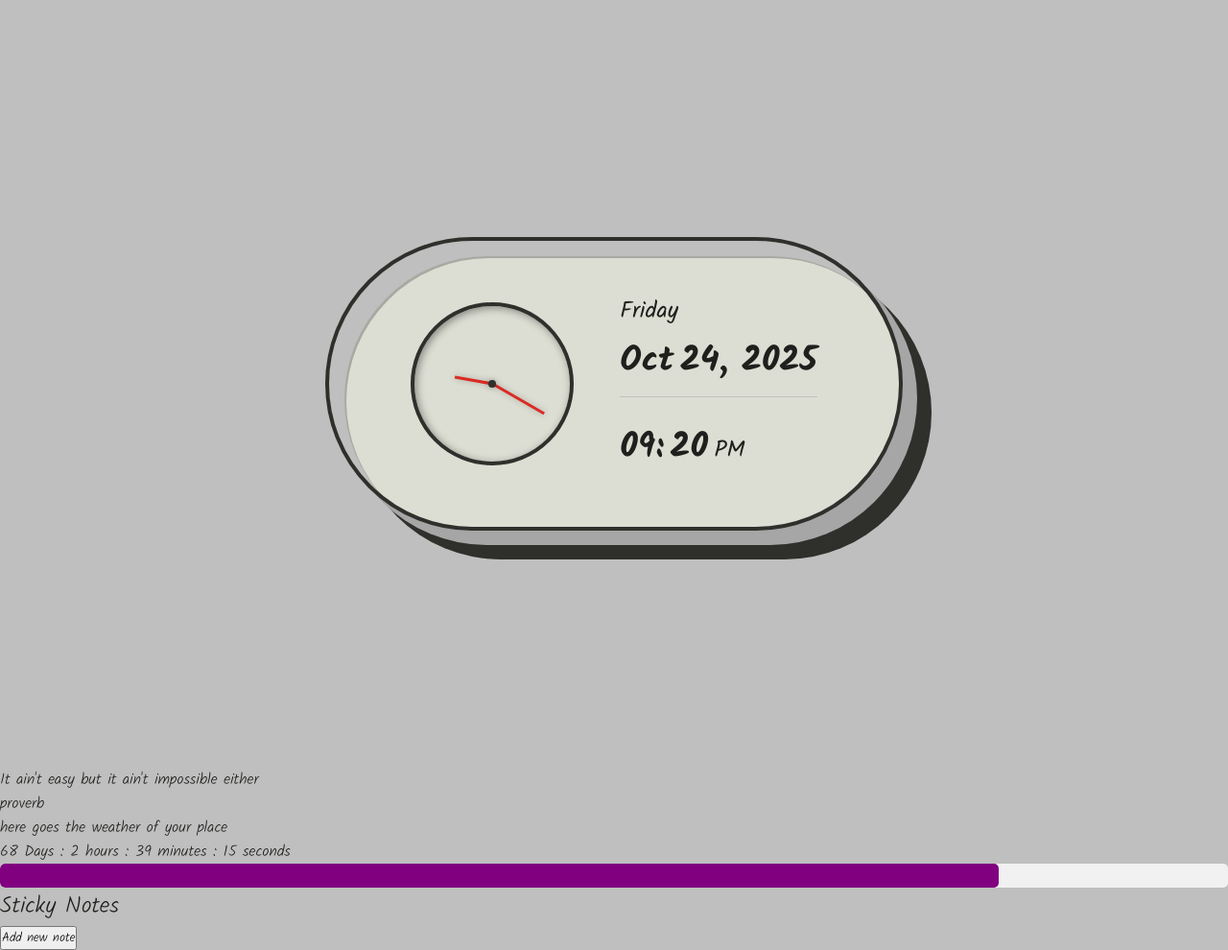
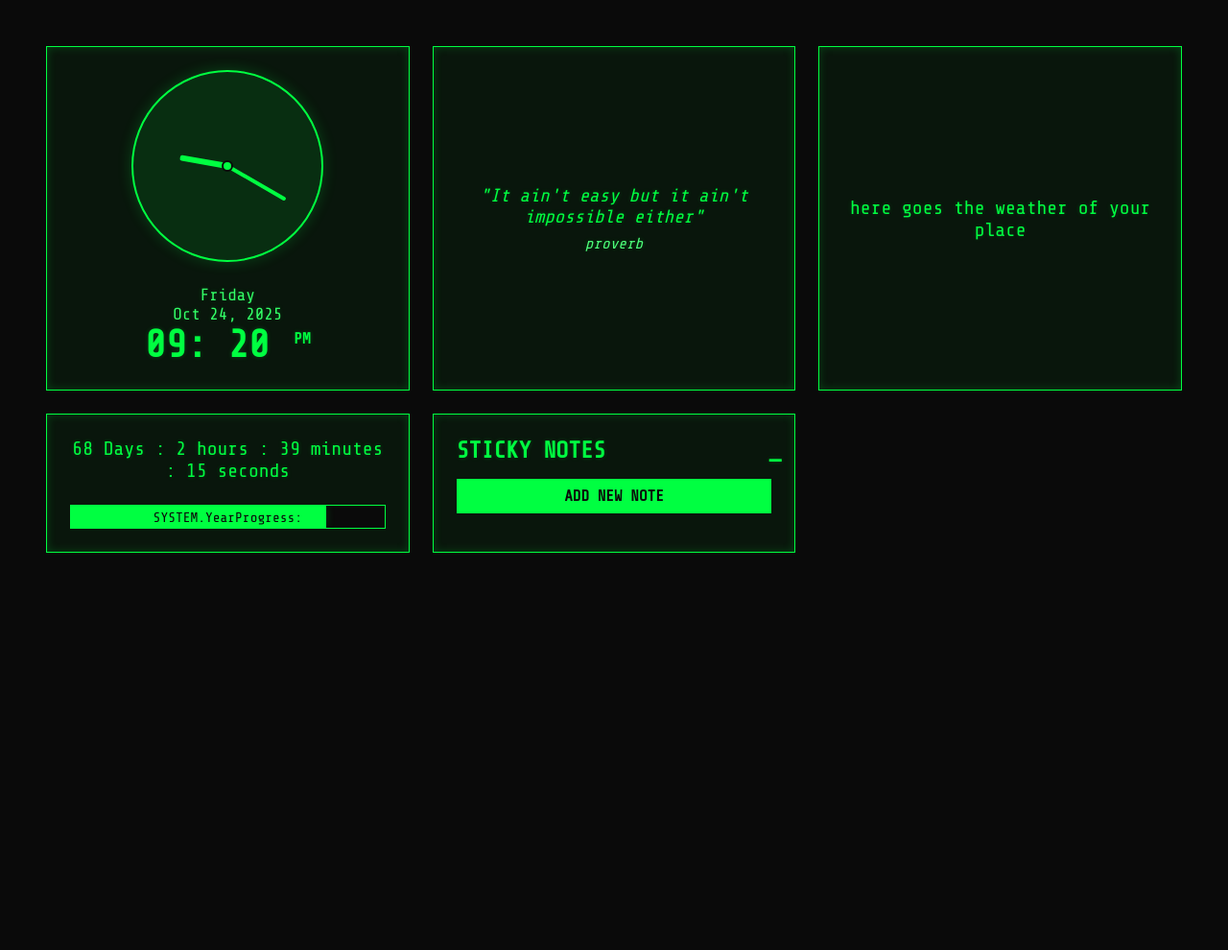
Before and after one commit to Dragonfly-30/browserHomepage, a plain HTML site: page index.html in a window 1280 px wide. Shown: the whole page at 96% size. After the commit the page ends 848 px from the top, so only its background shows below. Drawn offline with nearby package versions, Linux system fonts and the light colour scheme; some packages are replaced by stand-ins of ours; no server answers; a script that the page names is missing; a web font is replaced by a local one.

Commit message:
Add CSS and enhanced stickyNotes

```diff
--- a/css/styles.css
+++ b/css/styles.css
@@ -1,224 +1,362 @@
+/*
+ * =========================================
+ * HACKER TERMINAL DASHBOARD STYLES
+ * =========================================
+ */
 
-*{
-  font-family: "Kalam", cursive;
-  font-weight: 300;
-  font-style: normal;
+/* 1. FONT IMPORT & GLOBAL VARS
+ * ----------------------------------------- */
+@import url('https://fonts.googleapis.com/css2?family=Share+Tech+Mono&display=swap');
+
+:root {
+  --terminal-green: #00ff41;
+  --terminal-dark: #0a0a0a;
+  --terminal-glow: rgba(0, 255, 65, 0.2);
+  --terminal-red: #ff0041;
 }
 
-/* clock CSS */
-
-/*=============== GOOGLE FONTS ===============*/
-@import url("https://fonts.googleapis.com/css2?family=Montserrat:wght@400;500;600&display=swap");
-
-/*=============== VARIABLES CSS ===============*/
-:root {
-  /*========== Colors ==========*/
-  /*Color mode HSL(hue, saturation, lightness)*/
-  --red-color: hsl(2, 72%, 50%);
-  --black-color: hsl(75, 4%, 18%);
-  --text-color: hsl(75, 4%, 12%);
-  --text-color-light: hsl(75, 4%, 75%);
-  --body-color: hsl(0, 0%, 75%);
-  --container-color: hsl(75, 15%, 85%);
-
-  /*========== Font and typography ==========*/
-  /*.5rem = 8px | 1rem = 16px ...*/
-  --body-font: "Montserrat", sans-serif;
-  --h2-font-size: 1.25rem;
-  --small-font-size: .813rem;
+/* 2. GLOBAL RESET & BODY STYLES
+ * ----------------------------------------- */
+* {
+  box-sizing: border-box;
+  margin: 0;
+  padding: 0;
 }
 
-/*========== Responsive typography ==========*/
-@media screen and (min-width: 1024px) {
-  :root {
-    --h1-font-size: 2.25rem;
-    --h2-font-size: 1.5rem;
-  }
+html,
+body {
+  font-family: 'Share Tech Mono', monospace;
+  background-color: var(--terminal-dark);
+  color: var(--terminal-green);
+  text-shadow: 0 0 5px var(--terminal-glow);
+  width: 100%;
+  min-height: 100vh;
+  padding: 1.5rem;
 }
 
-/*=============== BASE ===============*/
-* {
-  box-sizing: border-box;
-  padding: 0;
-  margin: 0;
+/* 3. WIDGET GRID LAYOUT
+ * This creates a responsive grid for all your "widgets"
+ * ----------------------------------------- */
+body {
+  display: grid;
+  /* Creates flexible columns that are at least 350px wide */
+  grid-template-columns: repeat(auto-fit, minmax(350px, 1fr));
+  gap: 1.5rem;
+  align-content: start; /* Aligns widgets to the top */
 }
 
-body {
-  font-family: var(--body-font);
-  background-color: var(--body-color);
-  color: var(--text-color);
+/* Generic "Widget" style */
+/* This rule is now correctly closed */
+.container,
+#quotes,
+#weatherInfo,
+#yearendTimer,
+#sticky-notes {
+  border: 1px solid var(--terminal-green);
+  background-color: rgba(0, 255, 65, 0.05);
+  padding: 1.5rem;
+  box-shadow: 0 0 10px var(--terminal-glow) inset;
+  min-width: 0;
 }
 
-/*=============== CLOCK ===============*/
+/* 4. CLOCK WIDGET (Reduced Size)
+ * ----------------------------------------- */
+/* All rules below are now at the top level, NOT nested */
 .container {
-  height: 100vh;
-  display: grid;
-  place-items: center;
-  margin-inline: 1.5rem;
-}
-
-.clock {
-  width: 100%;
-  height: 176px;
-  background-color: var(--container-color);
-  display: flex;
-  align-items: center;
-  justify-content: center;
-  column-gap: 1rem;
-  border: 3px solid var(--black-color);
-  border-radius: 10rem;
-  box-shadow: 6px 6px 0 hsl(0, 0%, 65%),
-              12px 12px 0 hsl(75, 4%, 18%),
-              inset 10px 10px 0 hsl(0, 0%, 75%),
-              inset 11px 11px 0 hsl(75, 4%, 65%);
-}
-
-.clock__circle {
-  position: relative;
-  width: 100px;
-  height: 100px;
-  border: 3px solid var(--black-color);
-  background-color: var(--container-color);
-  border-radius: 50%;
-  box-shadow: inset 2px 2px 8px hsla(0, 0%, 0%, .4);
+  /* This is the clock widget box */
   display: flex;
   justify-content: center;
   align-items: center;
 }
 
-.clock__rounder {
+.clock {
+  display: flex;
+  flex-direction: column;
+  align-items: center;
+  gap: 1.5rem;
+}
+
+/* Here is the size reduction you asked for */
+.clock__circle {
+  width: 200px;
+  height: 200px;
+  background-color: rgba(0, 255, 65, 0.1);
+  border: 2px solid var(--terminal-green);
+  border-radius: 50%;
+  display: flex;
+  justify-content: center;
+  align-items: center;
+  position: relative;
+  box-shadow: 0 0 15px var(--terminal-glow);
+}
+
+/* Clock hands */
+.clock__hour,
+.clock__minutes {
+  position: absolute;
+  bottom: 50%; /* Start at center */
+  left: calc(50% - 2px); /* Center the hand */
+  transform-origin: bottom;
+  border-radius: 2px 2px 0 0;
+}
+
+.clock__hour {
   width: 6px;
-  height: 6px;
-  background-color: var(--black-color);
-  border-radius: 50%;
-  box-shadow: 0 0 6px hsla(0, 0%, 0%, .25);
+  height: 50px; /* 25% of 200px circle */
+  background-color: var(--terminal-green);
+  left: calc(50% - 3px);
+  z-index: 1;
+}
+
+.clock__minutes {
+  width: 4px;
+  height: 70px; /* 35% of 200px circle */
+  background-color: var(--terminal-green);
   z-index: 2;
 }
 
-.clock__hour {
-  width: 2px;
-  height: 25px;
-  background-color: var(--red-color);
+.clock__rounder {
+  width: 12px;
+  height: 12px;
+  background-color: var(--terminal-green);
+  border-radius: 50%;
+  border: 2px solid var(--terminal-dark);
+  z-index: 3; /* On top of hands */
+  position: relative; /* Sits in the flex center */
 }
 
-.clock__minutes {
-  width: 2px;
-  height: 38px;
-  background-color: var(--red-color);
-}
-
-.clock__hour,
-.clock__minutes {
-  box-shadow: 0 0 6px hsla(0, 0%, 0%, .25);
-  position: absolute;
-  bottom: 50%;
-  transform-origin: bottom;
+/* Digital Clock & Date Text */
+.clock__date,
+.clock__text {
+  text-align: center;
 }
 
 .clock__date {
-  display: grid;
-  row-gap: .25rem;
-  border-bottom: 1px solid var(--text-color-light);
-  padding-bottom: .5rem;
-  margin-bottom: 1rem;
+  font-size: 1.1rem;
+  color: color-mix(in srgb, var(--terminal-green) 80%, white);
 }
 
-.clock__day-week,
-.clock__text-ampm {
-  font-size: var(--small-font-size);
-  font-weight: 500;
+.clock__text {
+  font-size: 2.5rem;
+  font-weight: bold;
 }
 
-.clock__month,
-.clock__day,
-.clock__year,
-.clock__text-hour,
-.clock__text-minutes {
-  font-size: var(--h2-font-size);
-  font-weight: 600;
+.clock__text-ampm {
+  font-size: 1rem;
+  vertical-align: super;
+  margin-left: 0.25rem;
 }
 
-/*=============== BREAKPOINTS ===============*/
-/* For small devices */
-@media screen and (max-width: 340px) {
-  .clock {
-    width: 176px;
-    height: 328px;
-    flex-direction: column;
-    row-gap: 1.5rem;
-    text-align: center;
-    padding-left: .8rem;
-  }
+/* 5. QUOTES, WEATHER, & TIMER WIDGETS
+ * ----------------------------------------- */
+#quotes {
+  display: flex;
+  flex-direction: column;
+  justify-content: center;
+  align-items: center;
+  text-align: center;
+  font-style: italic;
+  gap: 0.5rem;
 }
 
-/* For medium devices */
-@media screen and (min-width: 450px) {
-  .clock {
-    width: 380px;
-    height: 190px;
-    column-gap: 2rem;
-  }
+#quote-quote {
+  font-size: 1.2rem;
 }
 
-/* For large devices */
-@media screen and (min-width: 1024px) {
-  .clock {
-    width: 602px;
-    height: 306px;
-    border: 4px solid var(--black-color);
-    box-shadow: 15px 15px 0 hsl(0, 0%, 65%),
-                30px 30px 0 hsl(75, 4%, 18%),
-                inset 16px 16px 0 hsl(0, 0%, 75%),
-                inset 18px 18px 0 hsl(75, 4%, 65%);
-    column-gap: 3rem;
-  }
-  .clock__circle {
-    width: 170px;
-    height: 170px;
-    border: 4px solid var(--black-color);
-  }
-  .clock__rounder {
-    width: 8px;
-    height: 8px;
-  }
-  .clock__minutes {
-    width: 3px;
-    height: 62px;
-  }
-  .clock__hour {
-    width: 3px;
-    height: 40px;
-  }
-  .clock__date {
-    margin-bottom: 1.5rem;
-  }
-  .clock__day-week,
-  .clock__text-ampm {
-    font-size: var(--h2-font-size);
-  }
-  .clock__month,
-  .clock__day,
-  .clock__year,
-  .clock__text-hour,
-  .clock__text-minutes {
-    font-size: var(--h1-font-size);
-  }
+#quote-quote::before,
+#quote-quote::after {
+  content: '"'; /* Add quotes */
 }
 
-/* progress-bar */
+#quote-author {
+  font-size: 1rem;
+  color: color-mix(in srgb, var(--terminal-green) 70%, white);
+}
 
+#weatherInfo {
+  display: flex;
+  justify-content: center;
+  align-items: center;
+  font-size: 1.25rem;
+  text-align: center;
+  flex-wrap: wrap;
+}
+
+/* This rule is now just for the timer */
+
+
+#yearendTimer {
+  display: flex;
+  flex-direction: column; /* Stacks timer text and bar */
+  justify-content: center;
+  align-items: center;
+  gap: 1.5rem; /* Adds space between text and bar */
+  font-size: 1.25rem;
+  text-align: center;
+}
+
+#yearendTimer #timer-text {
+  width: 100%;
+  text-align: center;
+}
+
+#weatherInfo img {
+  vertical-align: middle;
+  margin: 0 0.5rem;
+  /* Filter for the weather icon */
+  background-color: var(--terminal-green);
+  border-radius: 50%;
+  box-shadow: 0 0 10px var(--terminal-glow);
+}
+
+/* 6. PROGRESS BAR & STICKY NOTES
+ * ----------------------------------------- */
+
+/* Progress Bar */
 #progress-bar {
-  width: 100%;
+  /* This is the container for the fill */
+  width: 100%; /* Makes it fill the timer widget */
   height: 25px;
-  background-color: #f1f1f1;
-  border-radius: 5px;
-  overflow: hidden; /* so red fill doesn't spill outside */
+  border: 1px solid var(--terminal-green);
+  background-color: var(--terminal-dark);
+  overflow: hidden;
+  position: relative;
+}
+
+/* Label for Progress Bar */
+#progress-bar::before {
+  content: 'SYSTEM.YearProgress:';
+  display: block;
+  position: absolute;
+  left: 50%;
+  top: 50%;
+  transform: translate(-50%, -50%);
+  color: var(--terminal-dark);
+  text-shadow: 0 0 2px var(--terminal-green);
+  z-index: 2;
+  font-size: 0.9rem;
 }
 
 #progress-bar-fill {
   height: 100%;
-  width: 0%; /* start empty */
-  background-color: purple;
-  border-radius: 5px;
-  transition: width 0.5s ease-in-out; /* smooth fill */
+  background-color: var(--terminal-green);
+  box-shadow: 0 0 10px var(--terminal-glow);
+  transition: width 1s linear;
+  z-index: 1;
 }
+
+/* Sticky Notes */
+/* This rule is now simple, no more negative margins */
+#sticky-notes {
+  display: flex;
+  flex-direction: column;
+  gap: 1rem;
+}
+
+#sticky-notes h2 {
+  font-size: 1.5rem;
+  text-transform: uppercase;
+  /* Blinking cursor effect */
+  position: relative;
+  display: inline-block; /* Fit content */
+}
+
+#sticky-notes h2::after {
+  content: '_';
+  position: absolute;
+  right: -10px;
+  animation: blink 1s step-end infinite;
+}
+
+@keyframes blink {
+  from,
+  to {
+    opacity: 1;
+  }
+  50% {
+    opacity: 0;
+  }
+}
+
+/* 7. GLOBAL ELEMENT STYLES (Buttons, Textareas)
+ * ----------------------------------------- */
+button {
+  font-family: 'Share Tech Mono', monospace;
+  background-color: var(--terminal-green);
+  color: var(--terminal-dark);
+  border: 1px solid var(--terminal-green);
+  padding: 0.5rem 1rem;
+  font-size: 1rem;
+  cursor: pointer;
+  text-transform: uppercase;
+  font-weight: bold;
+  transition: all 0.2s ease;
+}
+
+button:hover {
+  background-color: var(--terminal-dark);
+  color: var(--terminal-green);
+  box-shadow: 0 0 10px var(--terminal-glow);
+}
+
+/* Specifically style the delete button */
+.deleteNote {
+  background-color: var(--terminal-red);
+  border-color: var(--terminal-red);
+  color: var(--terminal-dark);
+}
+
+.deleteNote:hover {
+  background-color: var(--terminal-dark);
+  color: var(--terminal-red);
+  box-shadow: 0 0 10px rgba(255, 0, 65, 0.5);
+}
+
+/* Style the note textareas */
+.note-box {
+  width: 100%;
+  min-height: 150px;
+  background-color: rgba(0, 0, 0, 0.3);
+  border: 1px dashed var(--terminal-green);
+  color: var(--terminal-green);
+  font-family: 'Share Tech Mono', monospace;
+  font-size: 1rem;
+  padding: 0.5rem;
+  resize: vertical; /* Allow vertical resize only */
+  text-shadow: 0 0 5px var(--terminal-glow);
+}
+
+.note-box:focus {
+  outline: 1px solid var(--terminal-green);
+  box-shadow: 0 0 10px var(--terminal-glow);
+  background-color: var(--terminal-dark);
+}
+
+/* 8. SWEETALERT2 THEMING (Bonus)
+ * ----------------------------------------- */
+.swal2-popup {
+  background-color: var(--terminal-dark) !important;
+  border: 1px solid var(--terminal-green) !important;
+  color: var(--terminal-green) !important;
+  font-family: 'Share Tech Mono', monospace !important;
+  box-shadow: 0 0 20px var(--terminal-glow) !important;
+}
+
+.swal2-title,
+.swal2-html-container {
+  color: var(--terminal-green) !important;
+}
+
+.swal2-confirm {
+  /* This is the "Yes, delete it!" button */
+  background-color: var(--terminal-red) !important;
+  color: var(--terminal-dark) !important;
+  border: 1px solid var(--terminal-red) !important;
+}
+
+.swal2-cancel {
+  /* This is the "No, keep it" button */
+  background-color: var(--terminal-green) !important;
+  color: var(--terminal-dark) !important;
+  border: 1px solid var(--terminal-green) !important;
+}
--- a/index.html
+++ b/index.html
@@ -7,11 +7,12 @@
   <title>Homepage</title>
   <link rel="stylesheet" href="./css/styles.css">
 
-  <link rel="preconnect" href="https://fonts.googleapis.com">
-  <link rel="preconnect" href="https://fonts.gstatic.com" crossorigin>
-  <link
-    href="https://fonts.googleapis.com/css2?family=Cantarell:ital,wght@0,400;0,700;1,400;1,700&family=Caveat:wght@400..700&family=Contrail+One&family=Kalam:wght@300;400;700&display=swap"
-    rel="stylesheet">
+  <!-- <link rel="preconnect" href="https://fonts.googleapis.com"> -->
+  <!-- <link rel="preconnect" href="https://fonts.gstatic.com" crossorigin> -->
+
+
+  <!--   href="https://fonts.googleapis.com/css2?family=Cantarell:ital,wght@0,400;0,700;1,400;1,700&family=Caveat:wght@400..700&family=Contrail+One&family=Kalam:wght@300;400;700&display=swap" -->
+  <!--   rel="stylesheet"> -->
 </head>
 
 <body>
@@ -50,13 +51,12 @@
   <div id="weatherInfo">
     here goes the weather of your place
   </div>
-  </div>
+
   <div id="yearendTimer">
-  </div>
-
-  <div>
+    <div id="timer-text">Time until 2026: X days, Y hours...</div>
     <div id="progress-bar">
       <div id="progress-bar-fill"></div>
+    </div>
   </div>
   <div id='sticky-notes'>
     <h2>Sticky Notes</h2>
--- a/javascript/yearend/yeartimer.js
+++ b/javascript/yearend/yeartimer.js
@@ -1,24 +1,29 @@
 export function startYearCountdown(targetElementId) {
-  const yearTimer = document.querySelector(`#${targetElementId}`);
+  // Target a child element instead of the container
+  const yearTimer = document.querySelector(`#${targetElementId} #timer-text`);
+
+  if (!yearTimer) {
+    console.error('Timer text element not found! Make sure #timer-text exists inside #yearendTimer');
+    return;
+  }
+
   let interval = 1000;
-
   setInterval(() => {
     let now = new Date();
     let currentTimeMS = now.getTime();
     let endOfTheYear = new Date('December 31, 2025, 23:59:59');
     let endOfTheYearMS = endOfTheYear.getTime();
     let timeLeft = endOfTheYearMS - currentTimeMS;
-
     let timeLeftinSeconds = Math.floor(timeLeft / 1000);
     let timeLeftinMinutes = Math.floor(timeLeftinSeconds / 60);
     let timeLeftinHours = Math.floor(timeLeftinMinutes / 60);
     let timeLeftinDays = Math.floor(timeLeftinHours / 24);
-
     let Days = timeLeftinDays;
     let Hours = timeLeftinHours % 24;
     let Minutes = timeLeftinMinutes % 60;
     let Seconds = timeLeftinSeconds % 60;
 
+    // Now this only updates the text, not the whole container
     yearTimer.innerHTML = `${Days} Days : ${Hours} hours : ${Minutes} minutes : ${Seconds} seconds`;
   }, interval);
 }
```
Also changed, not shown: javascript/stickynotes/stickyNotes.js (+52 -53 lines), 1 other file. Lines whose indentation alone changed are shown as unchanged.
